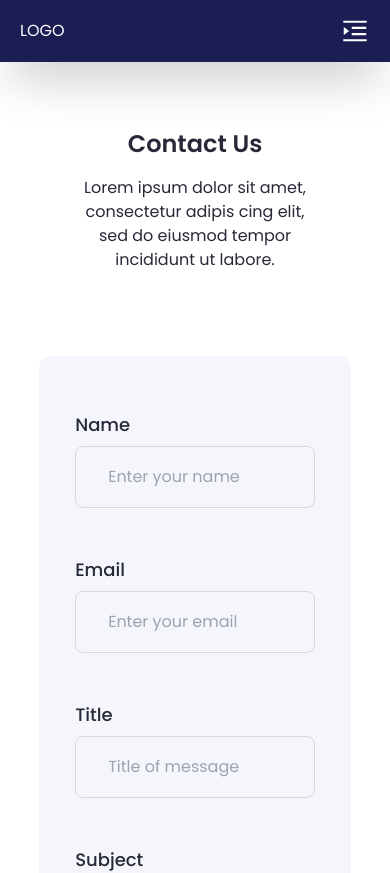
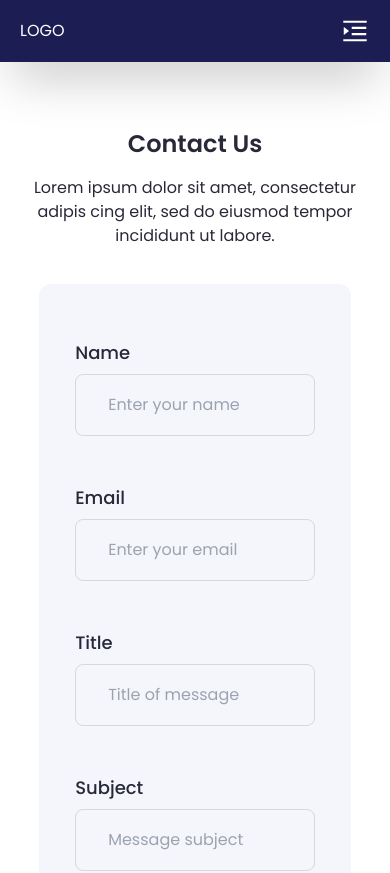
Before and after one commit to WinifredOgbeiwi/Website_Builder, a React (Vite) app: page /contact in a window 390 px wide. Shown: the top 873 px of the page. Built offline with nearby package versions, Linux system fonts and the light colour scheme.

Commit message:
contact us page

```diff
--- a/src/routes/Contact.jsx
+++ b/src/routes/Contact.jsx
@@ -4,9 +4,9 @@ import { Heading2 } from '../components/headings'
 const Contact = () => {
     return (
         <section className="py-32 max-[600px]:px-2 md:py-[128px] flex flex-col items-center justify-center gap-5">
-            <div className='text-center w-8/12 '>
+            <div className='text-center md:w-8/12 '>
                 <Heading2 text="Contact Us" />
-                <p className='mt-4 mb-16'> Lorem ipsum dolor sit amet, consectetur adipis cing elit, sed do eiusmod tempor incididunt ut labore.</p>
+                <p className='mt-4 mb-4 md:mb-16'> Lorem ipsum dolor sit amet, consectetur adipis cing elit, sed do eiusmod tempor incididunt ut labore.</p>
             </div>
 
             <div className='bg-[#F4F6FC] w-10/12 px-10 max-[639px]:px-9 max-[810px]:px-5 lg:px-[77px] py-[55px] rounded-xl'>
```
